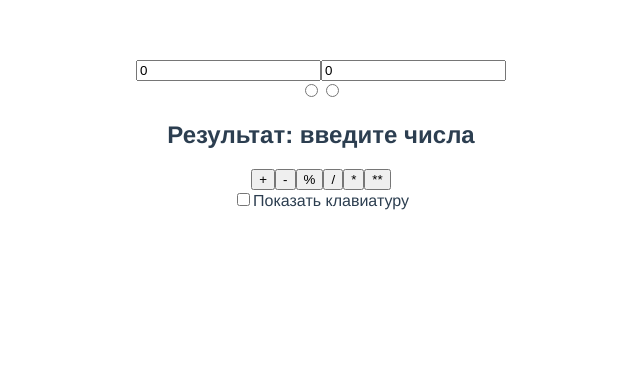
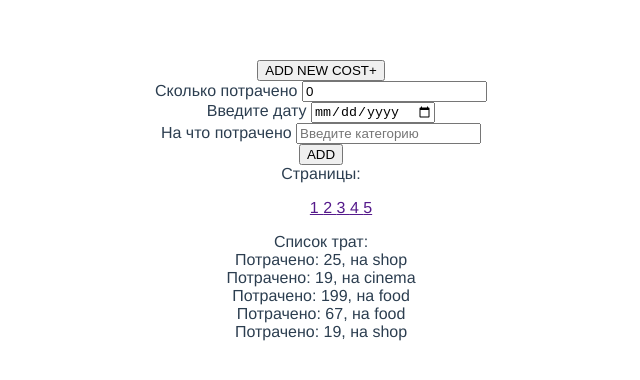
Before and after one commit to viers01/vue-app, a Vue app: page / in a window 1280 px wide. Shown: the top 380 px of the page, without its empty margins (319-959 px from the left). Built offline with nearby package versions, Linux system fonts and the light colour scheme.

Commit message:
реализовал пагинацию

```diff
--- a/src/App.vue
+++ b/src/App.vue
@@ -1,16 +1,77 @@
 <template>
 	<div id="app">
-    <container msg="Welcome to Your Vue.js App" myname="slava" />
+		<header>
+			<AddForm v-on:addNewPayment="addPayment" />
+		</header>
+		<Pagination :length="items.length" @setPage="pageChoise" />
+		<Dashboard :items="filtredItems" />
 	</div>
 </template>
 
 <script>
-import container from "./components/container.vue";
-
+import AddForm from "./components/AddForm.vue";
+import Dashboard from "./components/Dashboard.vue";
+import Pagination from "./components/Pagination.vue";
 export default {
 	name: "App",
 	components: {
-    container,
+		Dashboard,
+		AddForm,
+		Pagination,
+	},
+	data: function () {
+		return {
+			items: [
+				{ value: 25, category: "shop", id: 1 },
+				{ value: 19, category: "cinema", id: 2 },
+				{ value: 199, category: "food", id: 3 },
+				{ value: 67, category: "food", id: 4 },
+				{ value: 19, category: "shop", id: 5 },
+				{ value: 79, category: "shop", id: 6 },
+				{ value: 25, category: "shop", id: 7 },
+				{ value: 25, category: "shop", id: 88 },
+				{ value: 19, category: "cinema", id: 789 },
+				{ value: 199, category: "food", id: 567 },
+				{ value: 67, category: "food", id: 5637 },
+				{ value: 19, category: "shop", id: 55 },
+				{ value: 79, category: "shop", id: 656 },
+				{ value: 25, category: "shop", id: 74646 },
+				{ value: 25, category: "shop", id: 146 },
+				{ value: 19, category: "cinema", id: 464642 },
+				{ value: 199, category: "food", id: 34 },
+				{ value: 67, category: "food", id: 446 },
+				{ value: 19, category: "shop", id: 645 },
+				{ value: 79, category: "shop", id: 646 },
+				{ value: 25, category: "shop", id: 47 },
+			],
+			rangeElements: {
+				start: Number,
+				end: Number,
+			},
+			filtredItems: [],
+		};
+	},
+	methods: {
+		addPayment(data) {
+			this.items = [...this.items, data];
+			this.setPage();
+		},
+		//---Установили диапазон элементов
+		pageChoise(page = 1) {
+			this.rangeElements.start = page * 5 - 5;
+			this.rangeElements.end = page * 5;
+			this.setPage()
+		},
+		//---Сформировали массив элементов
+		setPage() {
+			this.filtredItems = this.items.slice(
+				this.rangeElements.start,
+				this.rangeElements.end
+			);
+		},
+	},
+	mounted() {
+		this.pageChoise();
 	},
 };
 </script>
--- /dev/null
+++ b/src/components/AddForm.vue
@@ -0,0 +1,78 @@
+<template>
+	<section>
+		<button v-on:click="showPanel = !showPanel">ADD NEW COST+</button>
+		<form action="" v-show="showPanel">
+			<label for="totalcost">
+				Сколько потрачено
+				<input
+					type="number"
+					v-model.number="value"
+					id="totalcost"
+					placeholder="Введите число"
+				/>
+				<br>
+			</label>
+			<label for="date">
+				Введите дату
+				<input
+					type="date"
+					v-model="date"
+					id="date"
+					placeholder="Введите дату"
+				/>
+			</label>
+			<br>
+			<label for="category">
+				На что потрачено
+				<input
+					type="text"
+					id="category"
+					placeholder="Введите категорию"
+					v-model="category"
+				/>
+			</label>
+			<br>
+			<button @click="sendData" type="submit">ADD</button>
+		</form>
+	</section>
+</template>
+
+<script>
+export default {
+	name: "AddForm",
+	data() {
+		return {
+			showPanel: true,
+			value: 0,
+			category: '',
+			date: "",
+		};
+	},
+	methods: {
+		sendData(e) {
+			e.preventDefault();
+			const data = {
+				value: this.value,
+				category: this.category,
+				date: this.date || this.currentDate,
+				id: Date.now()
+			};
+			this.$emit("addNewPayment", data);
+		},
+	},
+	computed: {
+		currentDate(){
+			const dateCurr = new Date()
+			const d = dateCurr.getDay();
+			const m = dateCurr.getMonth() + 1;
+			const y = dateCurr.getFullYear();
+
+			let date = new Date(y, m, d);
+			let formatter1 = new Intl.DateTimeFormat("ru");
+			return (formatter1.format(date))
+		}
+	},
+};
+</script>
+
+<style></style>
--- /dev/null
+++ b/src/components/Dashboard.vue
@@ -0,0 +1,24 @@
+<template>
+	<section>
+		Список трат:
+		<SpendItem v-for="item of items" :key="item.id" :item="item" />
+	</section>
+</template>
+
+<script>
+import SpendItem from "./SpendItem.vue";
+export default {
+	name: "Dashboard",
+	components: {
+		SpendItem,
+	},
+	props: {
+		items: {
+			type: Array,
+			required: true,
+		},
+	},
+};
+</script>
+
+<style></style>
--- /dev/null
+++ b/src/components/Pagination.vue
@@ -0,0 +1,47 @@
+<template>
+	<section>
+		Страницы:
+		<ul>
+			<a
+				href=""
+				v-for="page in this.getPageNumber()"
+				:key="page"
+				@click="sendPage"
+				:data-page="page"
+				>{{ page }}
+			</a>
+		</ul>
+	</section>
+</template>
+
+<script>
+export default {
+	name: "Pagination",
+	data() {
+		return {
+			countElements: 5,
+		};
+	},
+	props: {
+		length: {
+			type: Number,
+		},
+	},
+	render() {
+		return {};
+	},
+	methods: {
+		getPageNumber() {
+			return Math.ceil(this.length / 5);
+		},
+		sendPage(e) {
+			e.preventDefault();
+			const currPage = e.target.getAttribute("data-page");
+			this.$emit("setPage", currPage);
+		},
+	},
+	computed: {},
+};
+</script>
+
+<style></style>
--- /dev/null
+++ b/src/components/SpendItem.vue
@@ -0,0 +1,16 @@
+<template>
+	<article>Потрачено: {{item.value}}, на {{item.category}}</article>
+</template>
+
+<script>
+export default {
+	name: "SpendItem",
+	props: {
+		item: {
+			type: Object,
+		},
+	},
+};
+</script>
+
+<style></style>
--- a/src/components/container.vue
+++ /dev/null
@@ -1,174 +0,0 @@
-<template>
-	<div class="hello">
-		<input
-			type="number"
-			name="first"
-			v-model.number="first"
-			@focus="onfocus"
-		/>
-		<input
-			type="number"
-			name="second"
-			v-model.number="second"
-			@focus="onfocus"
-		/>
-		<div>
-			<input
-				type="radio"
-				value="first"
-				name="first"
-				id="first"
-				v-model="picked"
-			/>
-			<input
-				type="radio"
-				value="second"
-				name="second"
-				id="second"
-				v-model="picked"
-			/>
-		</div>
-		<h2>Результат: {{ result || "введите числа" }}</h2>
-
-		<button
-			v-for="(operation, index) in operations"
-			:key="index"
-			@click="calcutale(operation)"
-		>
-			{{ operation }}
-		</button>
-		<div>
-			<input
-				type="checkbox"
-				name="keyboard"
-				id="keyboard"
-				@input="isVisible = !isVisible"
-			/>
-			<label for="keyboard">Показать клавиатуру</label>
-		</div>
-		<div v-show="isVisible">
-			<button
-				v-for="n in 10"
-				:key="n - 1"
-				:value="n - 1"
-				@click="inputNumber"
-			>
-				{{ n - 1 }}
-			</button>
-			<button @click="removeLast">Delete</button>
-		</div>
-		<div v-for="(log, index) in logs" :key="index">{{ log }}</div>
-	</div>
-</template>
-
-<script>
-export default {
-	name: "container",
-	props: {
-		msg: String,
-		myname: String,
-	},
-	data() {
-		return {
-			result: "",
-			first: 0,
-			second: 0,
-			operations: ["+", "-", "%", "/", "*", "**"],
-			logs: {},
-			picked: "",
-			isVisible: false,
-		};
-	},
-	methods: {
-		removeLast() {
-			this[this.picked] = this[this.picked].slice(0, -1);
-		},
-		inputNumber(event) {
-			this[this.picked] += event.target.value;
-		},
-		fib(n) {
-			return n <= 1 ? n : this.fib(n - 1) + this.fib(n - 2);
-		},
-		onfocus(event) {
-			this.picked = event.target.name;
-		},
-		calcutale(action = "+") {
-			this.inputsToNumber()
-			switch (action) {
-				case "+":
-					this.summ();
-
-					break;
-				case "-":
-					this.subtract();
-
-					break;
-				case "*":
-					this.multiply();
-
-					break;
-				case "/":
-					this.devide();
-
-					break;
-				case "**":
-					this.exponent();
-
-					break;
-				case "%":
-					this.division();
-
-					break;
-			}
-			// this.logs[Date.now()] = `${this.first} ${action} ${this.second} = ${this.result}`;
-			this.$set(
-				this.logs,
-				Date.now(),
-				`${this.first} ${action} ${this.second} = ${this.result}`
-			);
-		},
-		isEmpty() {
-			this.second === 0 ? true : false;
-		},
-		inputsToNumber() {
-			this.first = Number(this.first);
-			this.second = Number(this.second);
-		},
-		summ() {
-			this.result = +this.first + +this.second;
-		},
-		devide() {
-			this.result = this.first / this.second;
-		},
-		subtract() {
-			this.result = this.first - this.second;
-		},
-		multiply() {
-			this.result = this.first * this.second;
-		},
-		division() {
-			this.result = this.first % this.second;
-		},
-		exponent() {
-			this.result = this.first ** this.second;
-		},
-	},
-};
-</script>
-
-<style>
-h3 {
-	margin: 40px 0 0;
-}
-ul {
-	list-style-type: none;
-	padding: 0;
-}
-li {
-	display: inline-block;
-	margin: 0 10px;
-}
-a {
-	color: #42b983;
-}
-</style>
```
Lines whose indentation alone changed are shown as unchanged.
